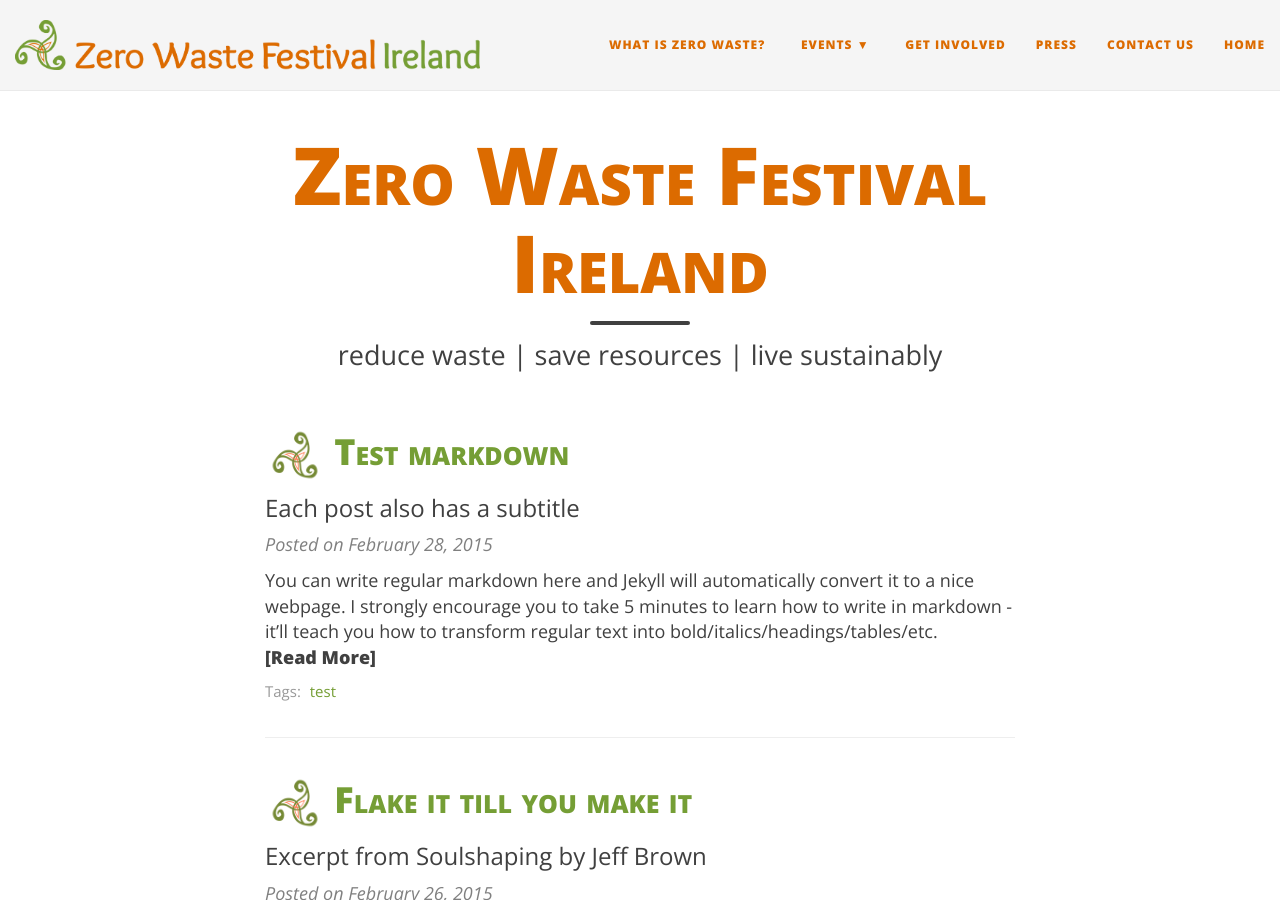
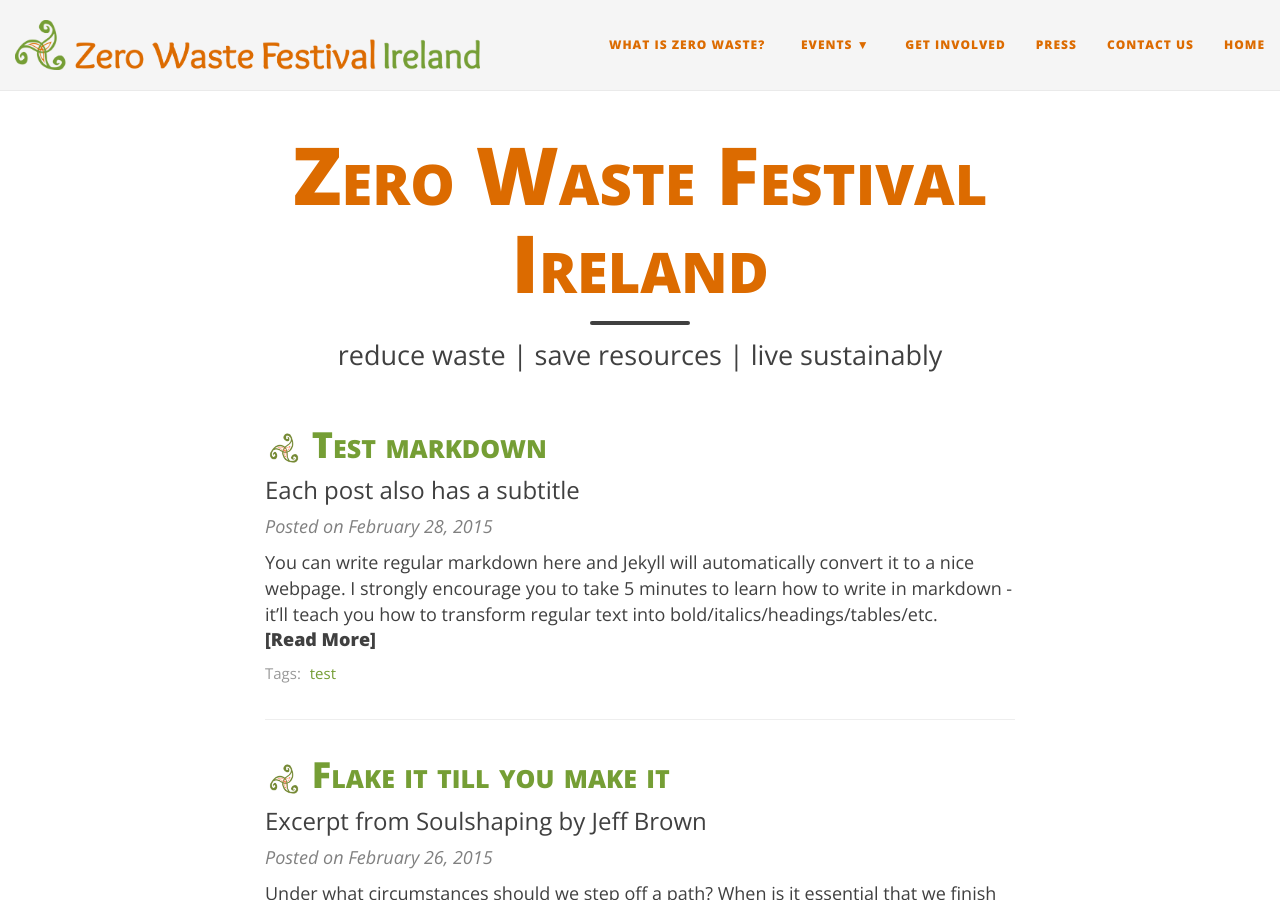
Before and after one commit to jknappe/zw-ireland, a Jekyll site: the page built from index.html, in a window 1280 px wide and 900 px high. Built offline with Jekyll 4.4.1, drawn with Linux system fonts in a browser that asks for light colours; nearby versions of some CDN libraries; the list of posts is cut into pages by our own code.

Commit message:
change title icon size

```diff
--- a/index.html
+++ b/index.html
@@ -10,7 +10,7 @@
   <article class="post-preview">
     <a href="{{ post.url | prepend: site.baseurl }}">
 	  <h2 class="post-title">
-			<img src="{{ site.baseurl }}/img/zw-icon.png" width = "8%" />
+			<img src="{{ site.baseurl }}/img/zw-icon.png" width = "5%" />
 			{{ post.title }}</h2>
 
 	  {% if post.subtitle %}
```
